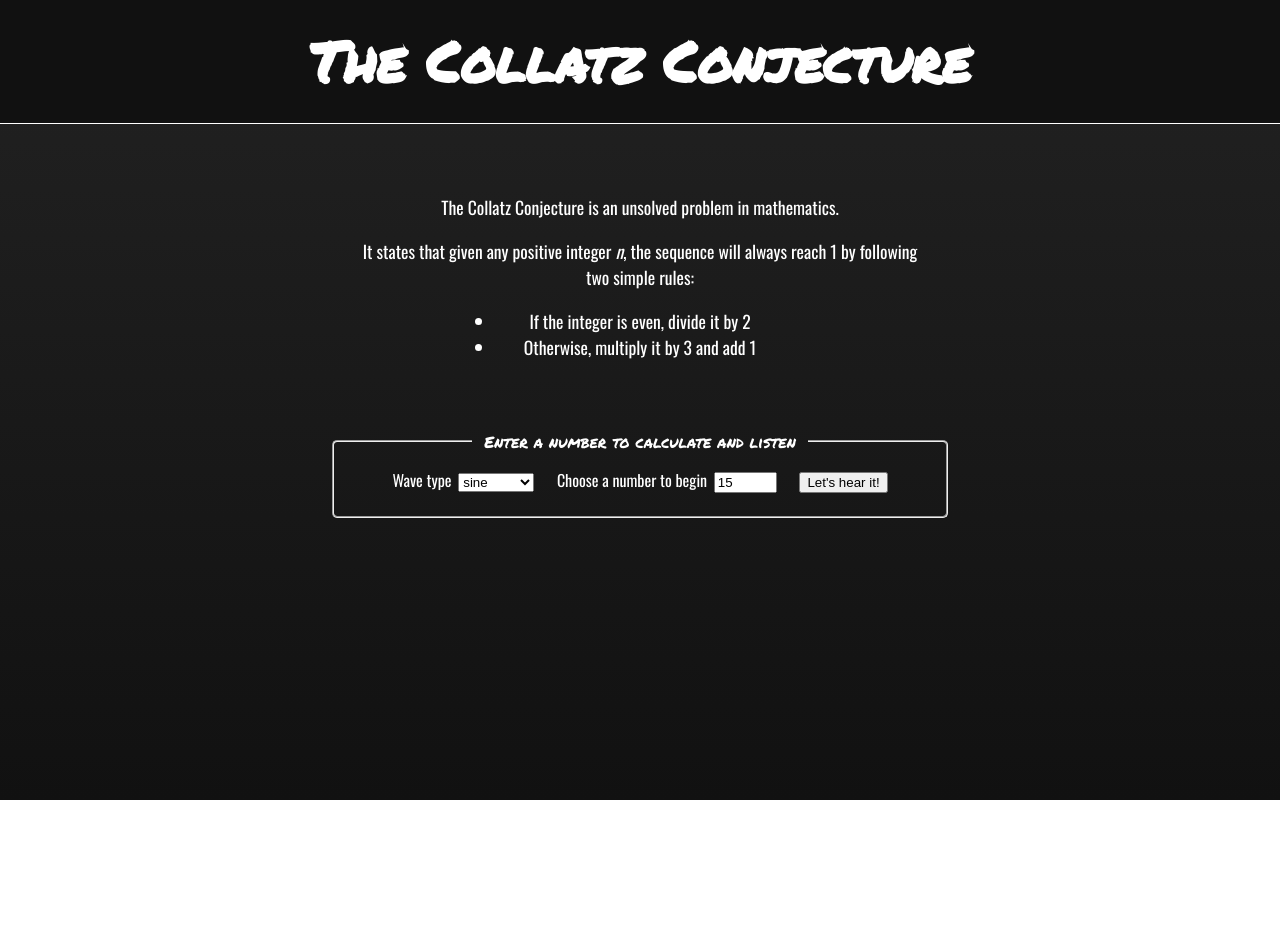
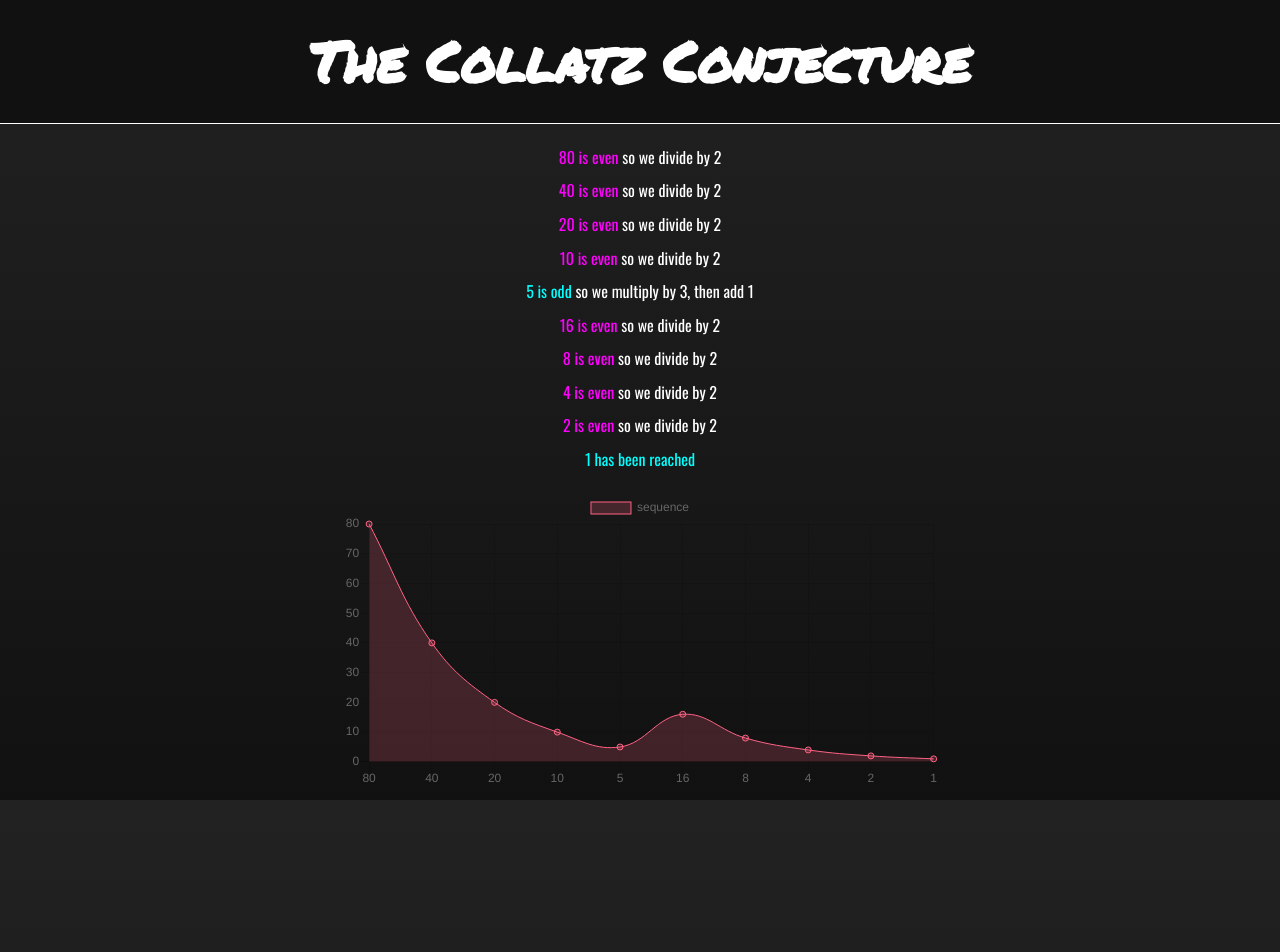
Before and after one commit to themarquisdesheric/collatz-conjecture-music, a React (Create React App) app in the folder app/: page / in a window 1280 px wide. Shown: the top 952 px of the page. Before the commit the page ends 800 px from the top, so only its background shows below. Built offline with nearby package versions, Linux system fonts and the light colour scheme.

Commit message:
chart.js rendering

```diff
--- a/app/package.json
+++ b/app/package.json
@@ -3,6 +3,7 @@
   "version": "0.1.0",
   "private": true,
   "dependencies": {
+    "chart.js": "^2.7.0",
     "react": "^15.6.1",
     "react-dom": "^15.6.1",
     "react-icons": "^2.2.7",
--- /dev/null
+++ b/app/src/components/Chart.js
@@ -0,0 +1,44 @@
+import React, { Component } from 'react';
+import styled from 'styled-components';
+import Chart from 'chart.js';
+
+const Div = styled.div`
+  width: 600px;
+  height: 600px;
+  margin: 0 auto;
+`;
+
+export default class LineChart extends Component {
+  componentDidMount () {
+    let { data: sequence } = this.props;
+    let data = {
+      labels: sequence,
+      datasets: [{
+        label: 'sequence',
+        data: sequence,
+        backgroundColor: 'rgba(255, 99, 132, 0.2)',
+        borderColor: 'rgba(255,99,132,1)',
+        borderWidth: 1
+      }]
+    };
+
+    let myChart = new Chart(this.refs.chart, {
+      type: 'line',
+      data
+    });
+
+    this.setState({ chart: myChart });
+  }
+
+  componentWillUnmount() {
+    this.state.chart.destroy();
+  }
+
+  render () {
+    return (
+      <Div>
+        <canvas ref={'chart'}></canvas>
+      </Div>
+    );
+  }
+}
--- a/app/src/components/List.js
+++ b/app/src/components/List.js
@@ -1,6 +1,7 @@
 import React, { Component } from 'react';
 import styled from 'styled-components';
 import ListItem from './ListItem';
+import Chart from './Chart';
 
 const Ul = styled.ul`
   width: 40%;
@@ -76,6 +77,8 @@ export default class List extends Component {
               </ListItem>;
           })}
         </Ul>
+
+        <Chart data={sequence} />
       </div>
     );
   }
--- a/app/src/components/Main.js
+++ b/app/src/components/Main.js
@@ -3,11 +3,20 @@ import IntroBlurb from './IntroBlurb';
 import Form from './Form';
 import List from './List';
 
-// TODO: set page at top of sequence
-
 export default class Main extends Component {
   state = {
-    sequence: [],
+    sequence: [
+        80,
+        40,
+        20,
+        10,
+        5,
+        16,
+        8,
+        4,
+        2,
+        1
+      ],
     wave: 'sine'
   };
 
@@ -61,8 +70,9 @@ export default class Main extends Component {
       <div>
         {sequence.length === 0
           ? <IntroBlurb />
-          : <List sequence={sequence} wave={wave}/>
+          : <List sequence={sequence} wave={wave} />
         }
+
         <Form
           renderCollatz={this.renderCollatz.bind(this)}
           selected={this.state.wave}
```
